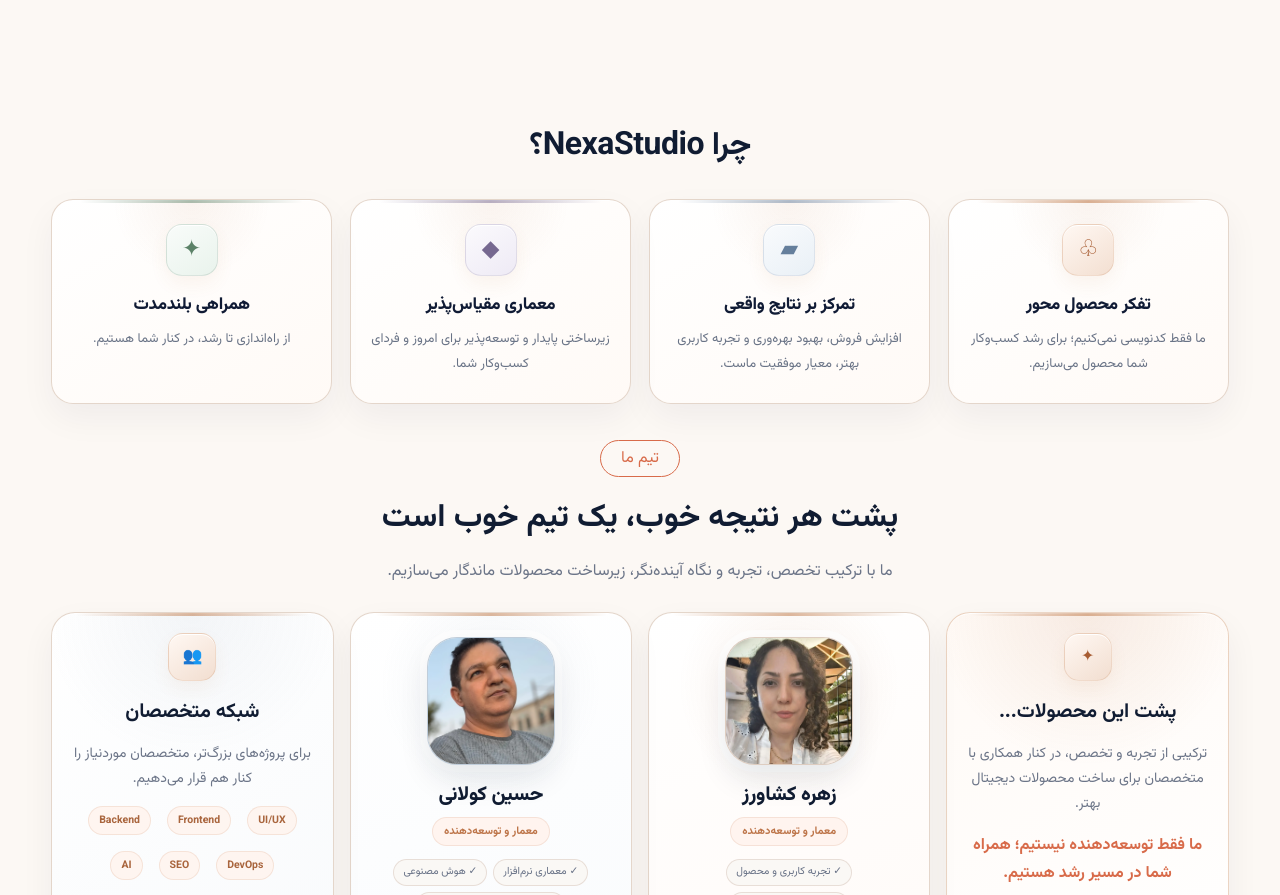
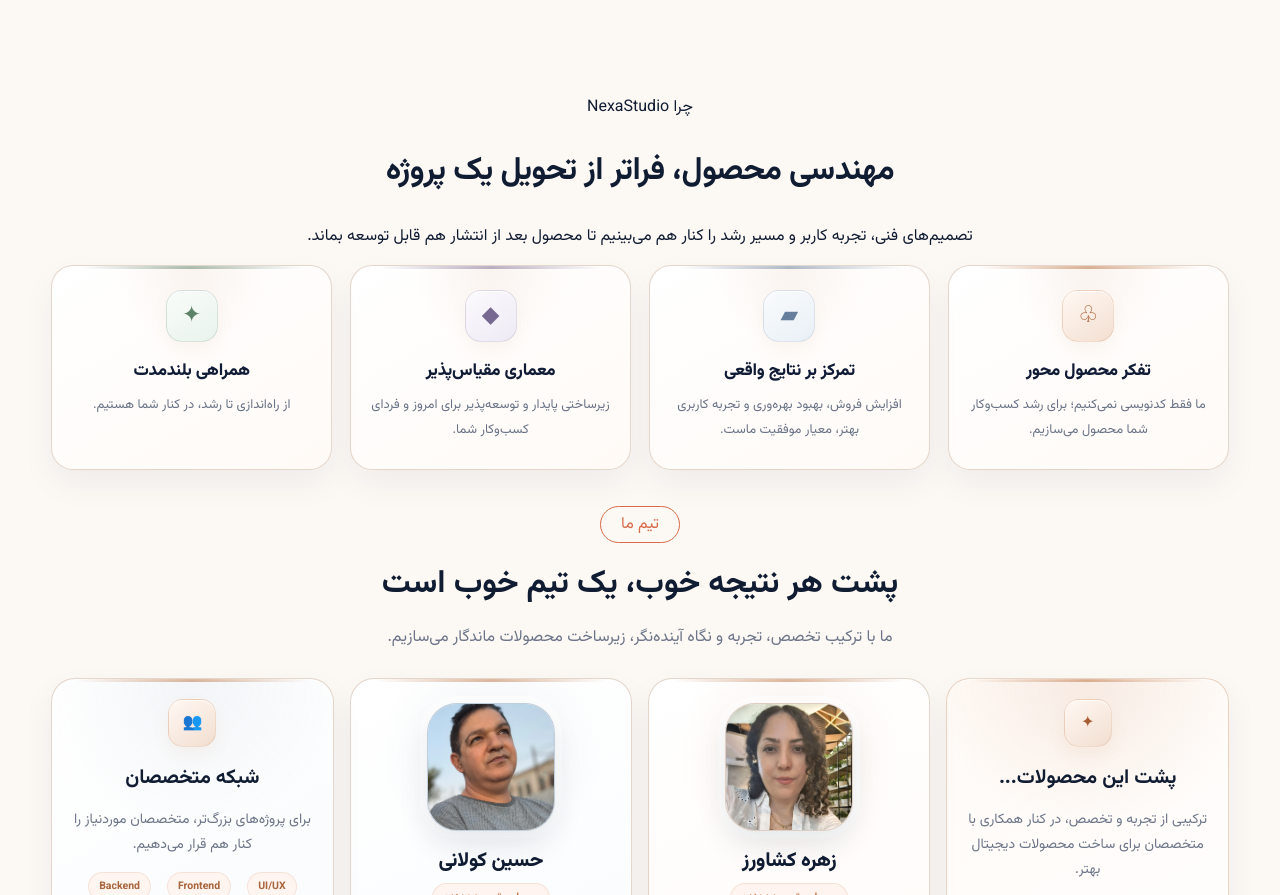
Before and after one commit to zohreksh/smartpilot, a Nuxt app: page / in a window 1280 px wide. Shown: the part 1489-2384 px from the top of the page. Built offline with nearby package versions, Linux system fonts and the light colour scheme.

Commit message:
Refine homepage why section heading

```diff
--- a/components/sections/WhyUsSection.vue
+++ b/components/sections/WhyUsSection.vue
@@ -1,7 +1,14 @@
 <template>
   <section class="section why-section">
     <div class="container">
-      <h2>چرا NexaStudio؟</h2>
+      <div class="home-section-heading why-heading">
+        <span class="home-section-kicker">چرا NexaStudio</span>
+        <h2 class="home-section-title">مهندسی محصول، فراتر از تحویل یک پروژه</h2>
+        <p class="home-section-description">
+          تصمیم‌های فنی، تجربه کاربر و مسیر رشد را کنار هم می‌بینیم تا محصول بعد از انتشار هم قابل توسعه بماند.
+        </p>
+        <span class="home-section-rule" aria-hidden="true"></span>
+      </div>
       <div class="why-grid">
         <article class="why-card">
           <div class="why-icon">♧</div>
```
